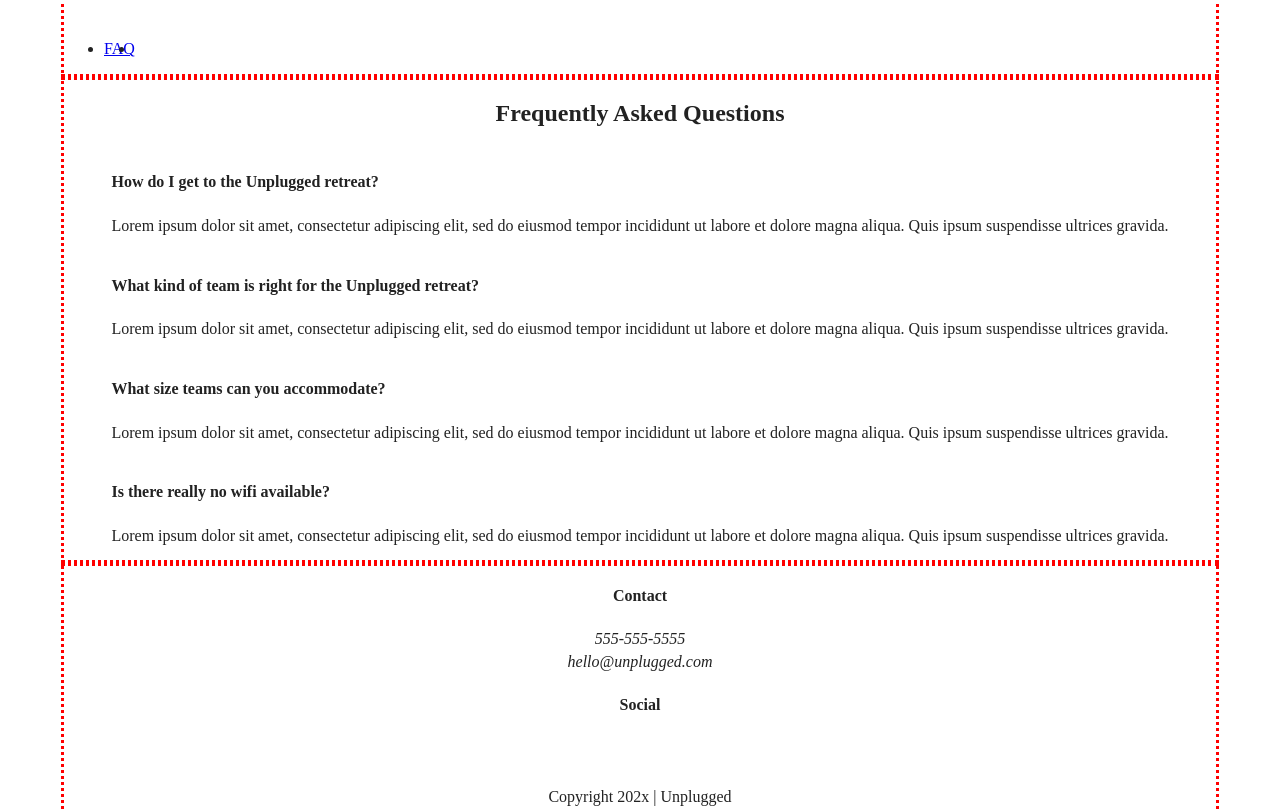
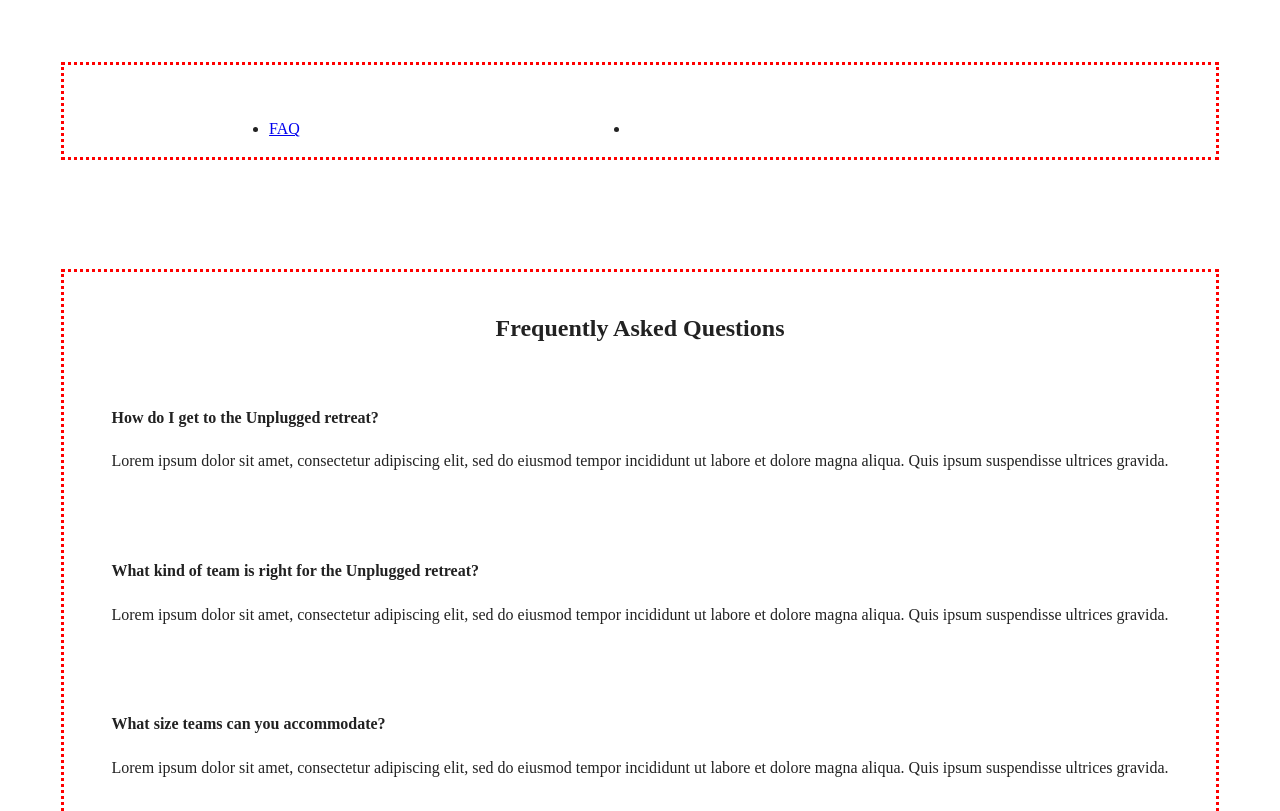
Before and after one commit to amitchouguleack/unplugged1, a website: page faq/index.html in a window 1280 px wide. Shown: the top 811 px of the page. Drawn offline with Linux system fonts and the light colour scheme; files that its build step writes are made by us from their sources; files whose address does not match are found by name.

Commit message:
new changes in main css

```diff
--- a/css/main.css
+++ b/css/main.css
@@ -89,11 +89,15 @@
    .content-wrapper {
     outline: 3px dotted red;
     width: 90%;
+    margin: 50px 0;
    }
+
    /* Base header - footer styles*/
+
    header {
     display: flex;
     justify-content: center;
+    padding: 15px 0;
    }
 
    header.content-wrapper {
@@ -102,10 +106,23 @@
    align-items: center;
    justify-content: space-around;
    flex-flow: row wrap;
+   margin: 0;
    }
+
+   .header-divider {
+    width: 100%;
+    height: 1px;
+    margin: 10px 0 20px 0;
+  }
+
+  header nav {
+    width: 60%;
+  }
 
    header nav ul {
     display: flex;
+    justify-content: space-around;
+    width: 100%;
    }
 
    footer {
@@ -113,6 +130,18 @@
    flex-direction: column;
    align-items: center;
    text-align: center;
+   }
+
+   footer p {
+   margin: 0;
+   }
+
+   footer .content-wrapper {
+    width: 55%;
+   }
+
+   footer .contact {
+    margin-bottom: 50px;
    }
 
    footer .social-icons {
@@ -127,22 +156,38 @@
    align-items: center;
    }
 
+   footer .copyright {
+    margin: 20px 0;
+   }
+
    /*Mobile styles - Homepage*/
 
    .hero-area {
     display: flex;
     justify-content: center;
    }
+
    /*Aside*/
+
    aside {
     display: flex;
     justify-content: center;
    }
 
    /*Features*/
+
    .features {
     display: flex;
     justify-content: center;
+   }
+
+   .features h2 {
+   margin-bottom: 60px;
+   }
+
+   .features article {
+    width: 63%;
+    margin: 30px 0;
    }
 
    .features .features-items {
@@ -152,11 +197,25 @@
    flex-flow: row wrap;
    }
 
+   .features p {
+    margin: 0;
+   }
+
    /*Reviews*/
+
    .review {
    display: flex;
    justify-content: center;
    }
+
+   .review h2 {
+
+   }
+
+   .review h3 {
+   width: 55%;
+   }
+
    /*about page*/
    .mission {
    display: flex;
@@ -166,6 +225,10 @@
    .contact-section {
    display: flex;
    justify-content: center;
+   }
+
+   .contact-content p {
+    margin: 0;
    }
    /*Faq page*/
 
@@ -179,6 +242,15 @@
    justify-content: center;
    align-items: flex-start;
    flex-flow: row wrap;
+   margin: 50px 0 0 0;
+   }
+
+   .faq h2 {
+   margin: 40px;
+   }
+
+   .faq-content {
+   margin-bottom: 50px;
    }
 
 /*
```
